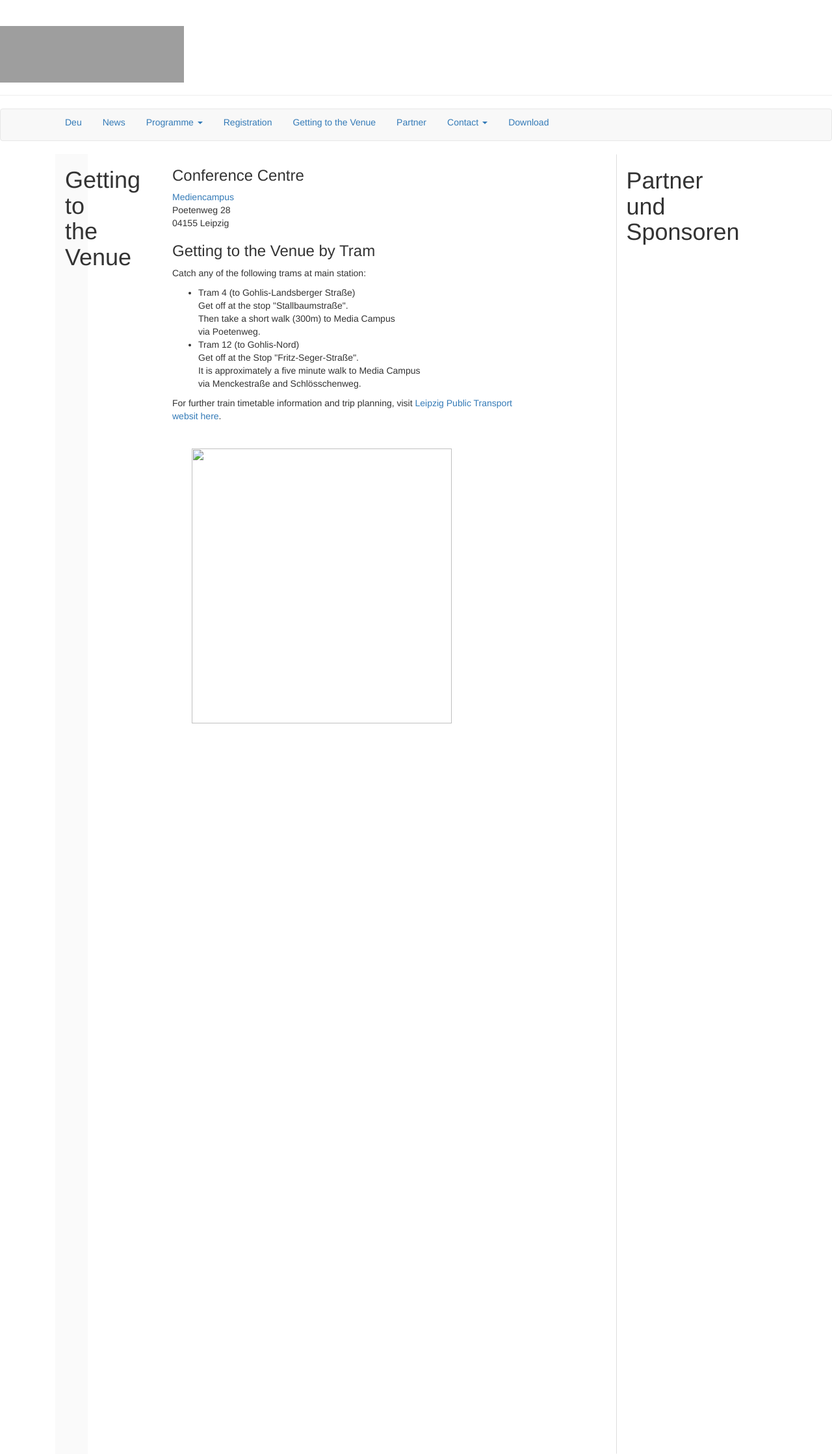
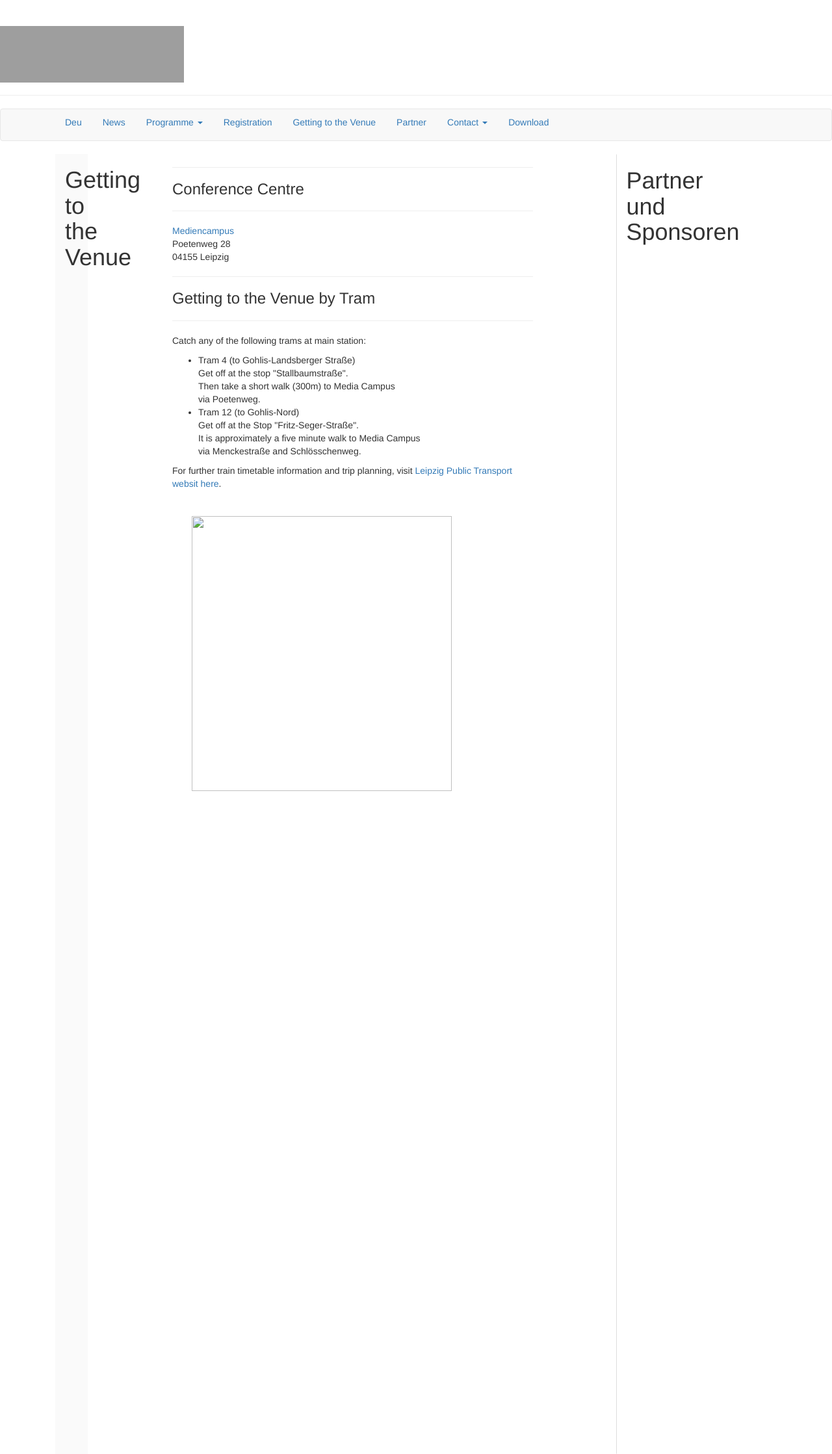
Before and after one commit to susedev/test, a Jekyll site: the page built from location.html, in a window 1280 px wide. Shown: the whole page at 65% size. Built offline with Jekyll 4.4.1, drawn with Linux system fonts in a browser that asks for light colours; nearby versions of some CDN libraries; grey boxes are pictures that could not be loaded.

Commit message:
Edit from JekyllCMS

```diff
--- a/location.html
+++ b/location.html
@@ -2,14 +2,18 @@
 title: Getting to the Venue
 language: en
 ---
+<hr noshade="noshade" size="1" />
 <h3 class="csc-header csc-header-n1">Conference Centre</h3>
 
+<hr noshade="noshade" size="1" />
 <p class="csc-header csc-header-n1"><a href="http://www.mediencampus-villa-ida.de/mediencampus/#">Mediencampus</a><br />
 Poetenweg 28<br />
 04155 Leipzig</p>
 
+<hr noshade="noshade" size="1" />
 <h3 class="csc-header csc-header-n1">Getting to the Venue by Tram</h3>
 
+<hr noshade="noshade" size="1" />
 <p class="csc-header csc-header-n1">Catch any of the following trams at main station:</p>
 
 <ul>
```
